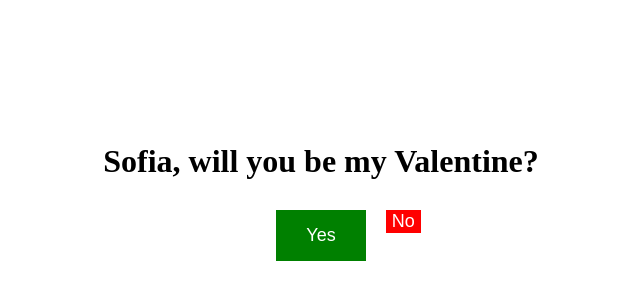
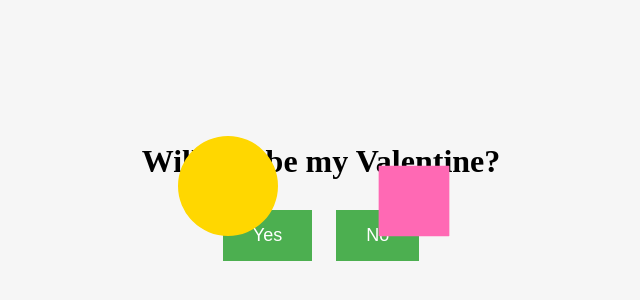
Before and after one commit to Junkyykl/Sofia, a plain HTML site: page index.html in a window 1280 px wide. Shown: the part 204-504 px from the top of the page, without its empty margins (319-959 px from the left). Drawn offline with Linux system fonts and the light colour scheme.

Commit message:
Add files via upload

```diff
--- a/index.html
+++ b/index.html
@@ -8,9 +8,13 @@
 </head>
 <body>
     <div class="container">
-        <h1>Sofia, will you be my Valentine?</h1>
-        <button id="yesButton" onclick="showMessage('Ok babe, we are going!')">Yes</button>
-        <button id="noButton" onclick="moveNoButton()">No</button>
+        <div class="decorations">
+            <div class="flower"></div>
+            <div class="heart"></div>
+        </div>
+        <h1>Will you be my Valentine?</h1>
+        <button id="yesButton">Yes</button>
+        <button id="noButton">No</button>
     </div>
 
     <script src="script.js"></script>
--- a/style.css
+++ b/style.css
@@ -4,6 +4,7 @@ body {
     justify-content: center;
     height: 100vh;
     margin: 0;
+    background-color: #f6f6f6; /* Adding a light background color */
 }
 
 .container {
@@ -18,32 +19,46 @@ h1 {
 button {
     font-size: 18px;
     margin: 10px;
+    padding: 15px 30px;
     cursor: pointer;
+    background-color: #4CAF50; /* Green */
+    border: none;
+    color: white;
 }
 
-#yesButton {
-    background-color: green;
-    color: white;
-    border: none;
-    padding: 15px 30px; /* Adjust the padding to increase the button size */
+.decorations {
+    position: absolute;
+    top: 0;
+    left: 0;
+    width: 100%;
+    height: 100%;
+    pointer-events: none; /* Prevent decorations from interfering with button clicks */
 }
 
-#noButton {
-    background-color: red;
-    color: white;
-    border: none;
+.flower {
     position: absolute;
+    top: 10%;
+    left: 10%;
+    width: 100px;
+    height: 100px;
+    background-color: #FFD700; /* Gold */
+    border-radius: 50%;
+    transform: rotate(45deg);
 }
 
-#noButton.moving {
-    animation: moveButton 0.5s infinite alternate;
+.heart {
+    position: absolute;
+    top: 20%;
+    right: 10%;
+    width: 100px;
+    height: 100px;
+    background-color: #FF69B4; /* Hot Pink */
+    border-radius: 50%;
+    transform: rotate(45deg);
+    clip-path: polygon(
+        50% 0%,
+        100% 50%,
+        50% 100%,
+        0% 50%
+    );
 }
-
-@keyframes moveButton {
-    0% {
-        transform: translateX(0);
-    }
-    100% {
-        transform: translateX(10px);
-    }
-}
```
